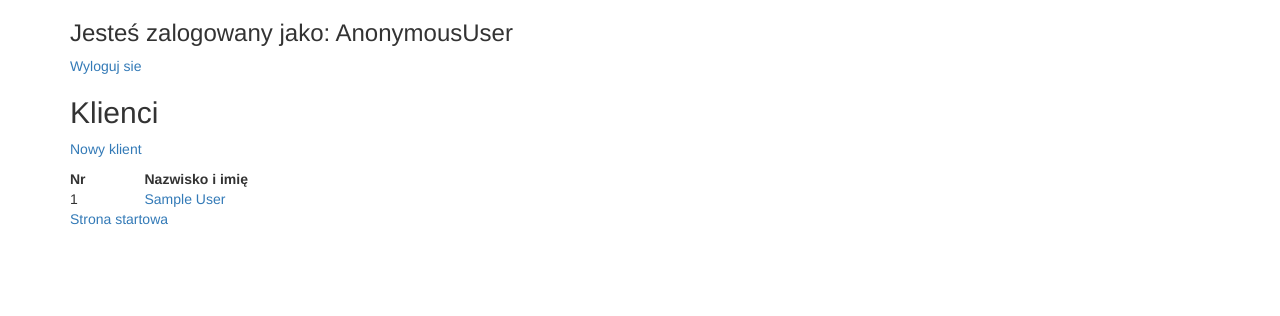
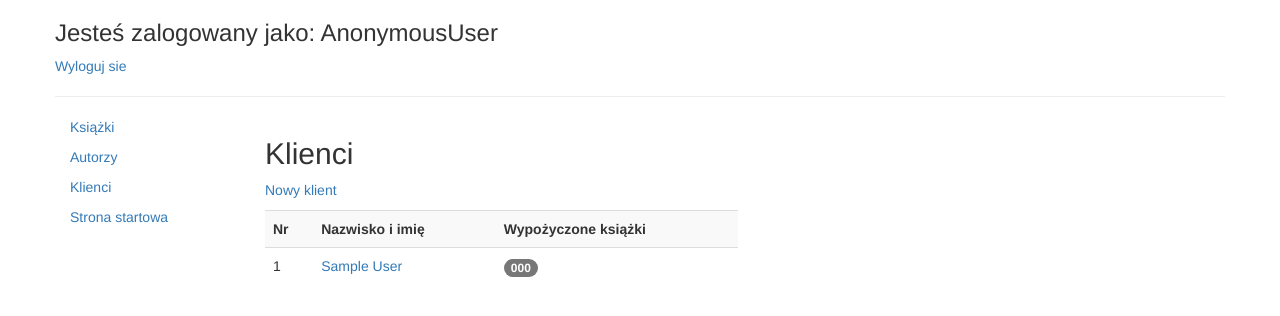
Before and after one commit to Wald-K/biblioteka, a Django app: template bookrent/templates/bookrent/client_list.html in a window 1280 px wide. Shown: the top 316 px of the page. Run offline with Django 3.2, Linux system fonts and the light colour scheme; the template is opened without the code that fills it: most values are stand-ins (such as "Sample title", 1, 10 or a date in 2020); some libraries are stand-ins or nearby versions.

Commit message:
Zmodyfikowany plik widoku klient

```diff
--- a/bookrent/templates/bookrent/base.html
+++ b/bookrent/templates/bookrent/base.html
@@ -10,12 +10,39 @@
 
 <body>
 	<div class="container">
-		<h3>Jesteś zalogowany jako: {{ user }}</h3> <!--- w zmiennej user jest aktualnie zalogowany User-->
-		<a href="{% url 'accounts:logout'%}">Wyloguj sie</a>
-		    <div id="content">
+		<div class="row">
+			<h3>Jesteś zalogowany jako: {{ user }}</h3> <!--- w zmiennej user jest aktualnie zalogowany User-->
+			<a href="{% url 'accounts:logout'%}">Wyloguj sie</a>
+		</div>
+		<div class="row">
+		<hr>
+		</div>
+		<div class="row">
+			<div class="col-md-2">
+				<p>
+				<a href="{% url 'bookrent:book-list'  %}">Książki</a>
+				</p>
+				<p>
+				<a href="{% url 'bookrent:author-list' %}">Autorzy</a>
+				</p>
+				<p>
+				<a href="{% url 'bookrent:client-list' %}">Klienci</a>
+				</p>
+				<a href="{% url 'bookrent:home' %}">Strona startowa</a>
+			</div>
+  			<div class="col-md-10">
 		        {% block content %}{% endblock %}
-		    </div>
-		    <a href="{% url 'bookrent:home' %}">Strona startowa</a>
+  			</div>
+		</div>
+
+
+
+
+
+
+
+
+
 	</div>
 </body>
 </html>
--- a/bookrent/templates/bookrent/book_form.html
+++ b/bookrent/templates/bookrent/book_form.html
@@ -18,7 +18,10 @@
 
 	<div class="form-group">
 	    <label for="id_authors">Autorzy</label>
-	    {{ form.authors|addclass:'form-control'}}
+
+ 		{{ form.authors|addclass:'form-control'}}
+
+
 	</div>
 
 
--- a/bookrent/templates/bookrent/client_list.html
+++ b/bookrent/templates/bookrent/client_list.html
@@ -6,35 +6,31 @@
 {% block content %}
 
 <h2>Klienci</h2>
+
 <p>
-<a href="{% url 'bookrent:client-new' %}">Nowy klient</a>
+      <a href="{% url 'bookrent:client-new' %}">Nowy klient</a>
 </p>
- <table style="width:50%">
+
+ <table style="width:50%" class="table table-striped">
       <tr>
             <th>Nr</th>
             <th>Nazwisko i imię</th>
+            <th>Wypożyczone książki</th>
       </tr>
 
 {% for client in object_list %}
       <tr>
             <td>{{ client.id }}</td>
             <td>
-                <a href="{% url 'bookrent:client-detail' client.id %}">{{client}}</a>
+                <a href="{% url 'bookrent:client-detail' client.id %}">{{client}}
+                </a>
+            </td>
+            <td>
+                  <span class="badge">
+                {{ client.number_of_not_returned_book }}
+                </span>
             </td>
       </tr>
-            <!---<ul>
-            	{% for rental in client.rental_set.all %}
-            		{% if rental.returned == False %}
-            			<li>
-
-            				{{ rental.book }}
-
-            			</li>
-
-            		{% endif %}
-            	{% endfor %}
-            </ul>
-            -->
 {% endfor %}
 </table>
 </ul>
```
Also changed, not shown: bookrent/models.py (+9 -0 lines), bookrent/templates/bookrent/book_list.html (+6 -4 lines), bookrent/templates/bookrent/home.html (+1 -10 lines), db.sqlite3, 1 other file.
